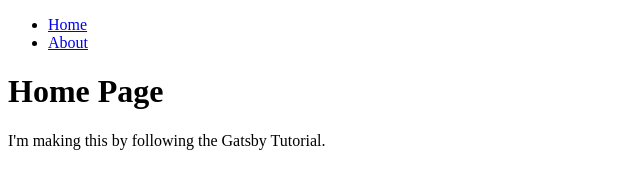
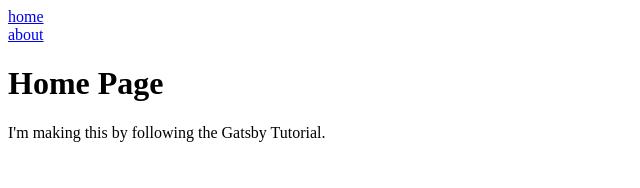
Before and after one commit to lawwwlin/portfolio, a Gatsby site: page / in a window 1280 px wide. Shown: the whole page, without its empty margins (0-640 px from the left). Built offline with nearby package versions, Linux system fonts and the light colour scheme; Gatsby itself is replaced by a stand-in of ours.

Commit message:
make topNav component

```diff
--- a/src/components/layout.js
+++ b/src/components/layout.js
@@ -1,16 +1,13 @@
 import * as React from 'react';
-import { Link } from 'gatsby';
+import TopNav from '../components/topNav';
+
+// const temp = [{text:'home', link:'/'}, {text:'about', link:'/about'}, {text:'projects', link:'/projects'}];
 
 const Layout = ({ pageTitle, children }) => {
   return (
     <div>
       <title>{pageTitle}</title>
-      <nav>
-        <ul>
-          <li><Link to="/">Home</Link></li>
-          <li><Link to="/about">About</Link></li>
-        </ul>
-      </nav>
+      <TopNav />
       <main>
         <h1>{pageTitle}</h1>
         {children}
--- /dev/null
+++ b/src/components/topNav.js
@@ -0,0 +1,13 @@
+import * as React from 'react';
+import { Link } from 'gatsby';
+
+const topNav = () => {
+  return (
+    <div className="topNav">
+      <div><Link to='/'>home</Link></div>
+      <div><Link to='/about'>about</Link></div>
+    </div>
+  )
+};
+
+export default topNav;
--- a/src/pages/index.js
+++ b/src/pages/index.js
@@ -5,7 +5,7 @@ const IndexPage = () => {
   return (
     <Layout pageTitle="Home Page">
       <p>I'm making this by following the Gatsby Tutorial.</p>
-  </Layout>
+    </Layout>
   )
 };
 
```
